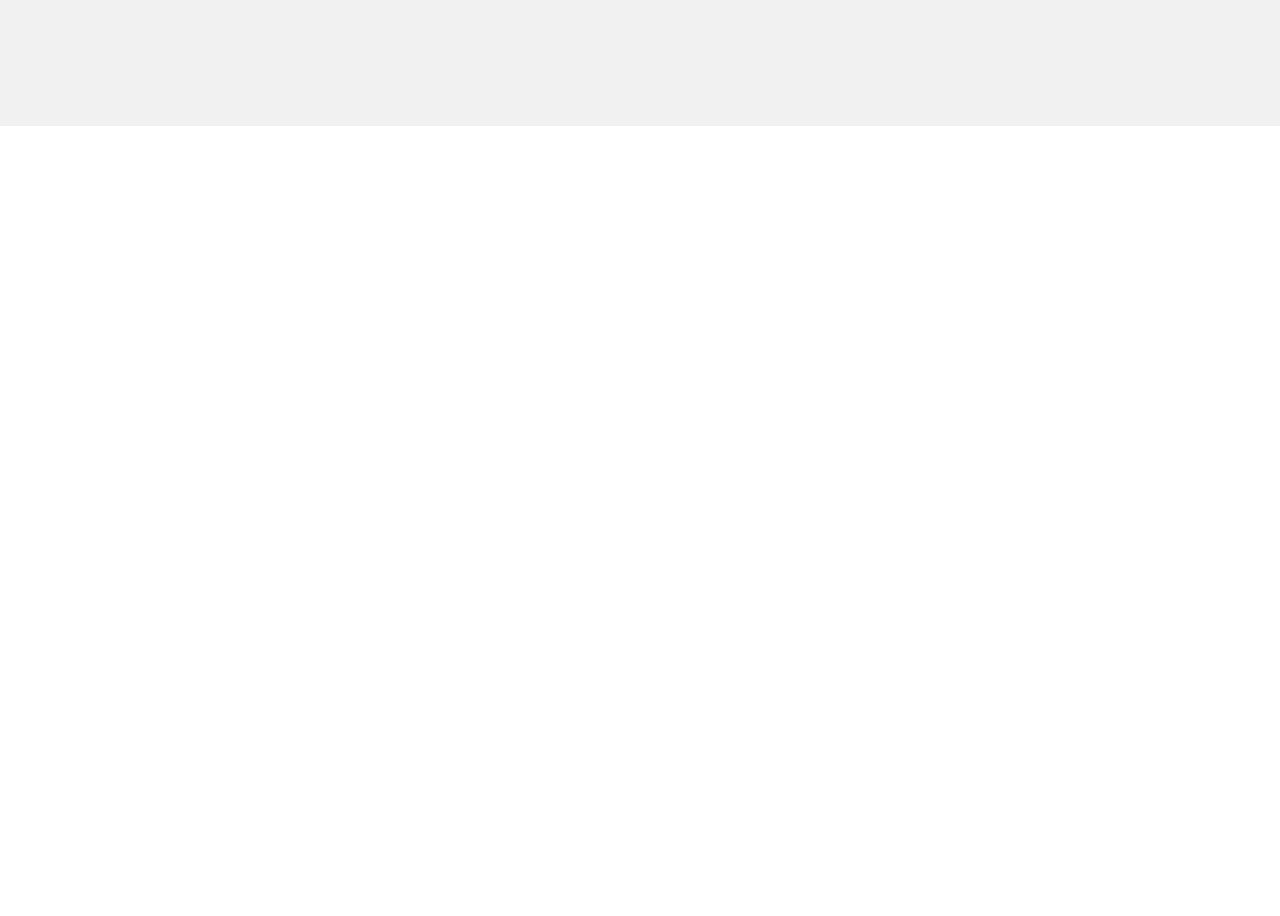
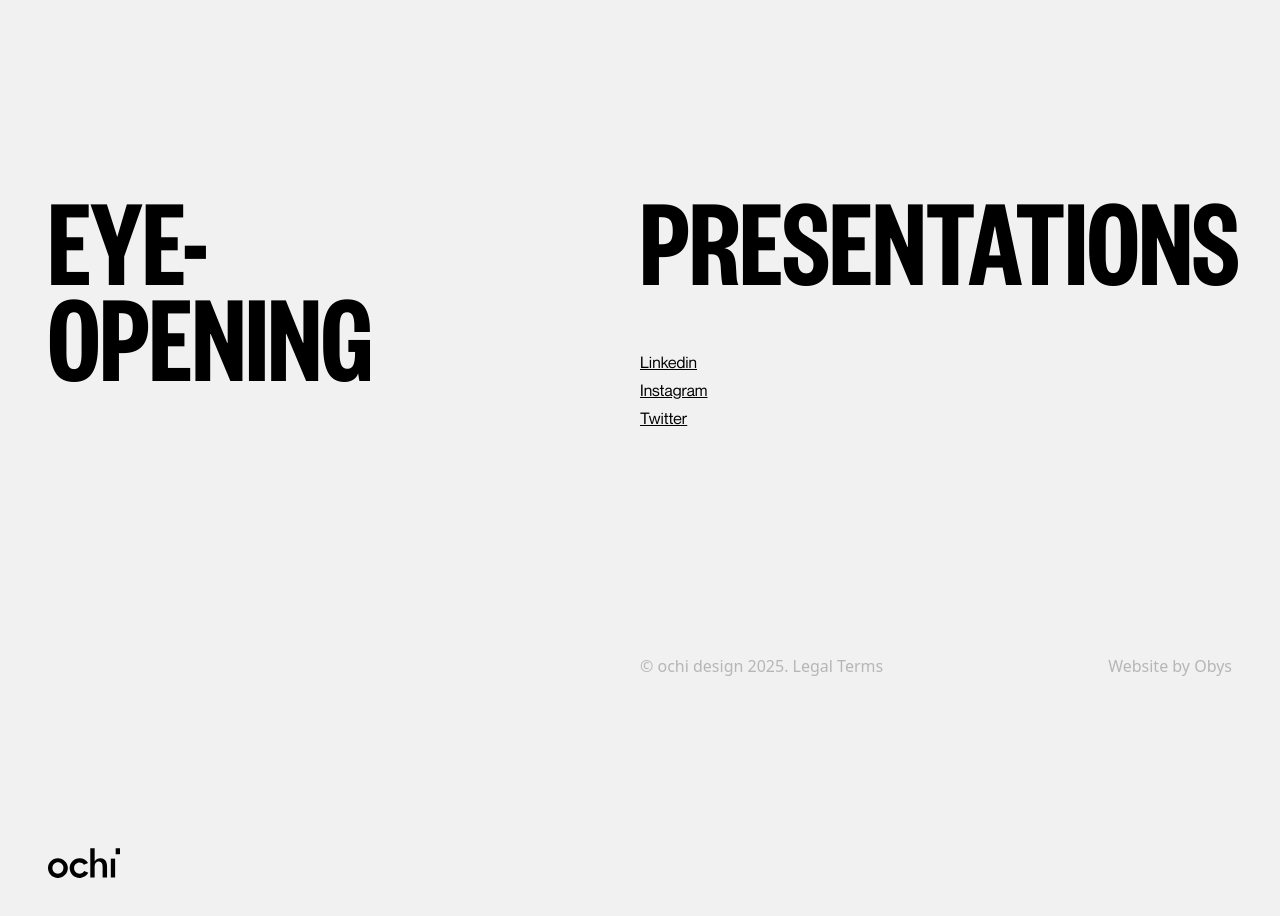
Before and after one commit to Tushar-Khandelwal-2004/ochi, a React (Vite) app: page / in a window 1280 px wide. Shown: the part 4480-5396 px from the top of the page. Before the commit the page ends 4606 px from the top, so only its background shows below. Built offline with nearby package versions, Linux system fonts and the light colour scheme.

Commit message:
implemented locomotive scroller

```diff
--- a/package.json
+++ b/package.json
@@ -10,7 +10,9 @@
     "preview": "vite preview"
   },
   "dependencies": {
-    "framer-motion": "^11.18.1",
+    "framer-motion": "^11.18.2",
+    "gsap": "^3.12.7",
+    "locomotive-scroll": "^5.0.0-beta.21",
     "react": "^18.3.1",
     "react-dom": "^18.3.1",
     "react-icons": "^5.4.0"
--- a/src/App.jsx
+++ b/src/App.jsx
@@ -2,13 +2,14 @@
 import Cards from "./components/Cards"
 import Eyes from "./components/Eyes"
 import Features from "./components/Features"
+import Footer from "./components/Footer"
 import Marque from "./components/Marque"
 import Navbar from "./components/Navbar"
 import LandingPage from "./LandingPage"
-
-//2:12:32
+import LocomotiveScroll from "locomotive-scroll"
 function App() {
 
+  const locomotiveScroll=new LocomotiveScroll();
 
   return (
     <div className="w-full h-screen ">
@@ -19,6 +20,7 @@
       <Eyes/>
       <Features/>
       <Cards/>
+      <Footer/>
     </div>
   )
 }
--- a/src/LandingPage.jsx
+++ b/src/LandingPage.jsx
@@ -1,3 +1,4 @@
+import { motion } from "framer-motion";
 import { FaArrowUpLong } from "react-icons/fa6";
 function LandingPage() {
     return (
--- /dev/null
+++ b/src/components/Footer.jsx
@@ -0,0 +1,34 @@
+
+function Footer() {
+    return (
+        <div className="bg-[#F1F1F1] w-full h-full p-12 flex gap-5">
+            <div className="w-1/2 h-full flex flex-col justify-between">
+                <div className="heading font-custom">
+                    <h1 className="uppercase text-[10vw] leading-none -mb-8" >Eye-</h1>
+                    <h1 className="uppercase text-[10vw] leading-none -mb-8" >Opening</h1>
+                </div>
+                <svg width="72" height="30" viewBox="0 0 72 30" fill="none" xmlns="http://www.w3.org/2000/svg">
+                    <path d="M9.8393 10.2032C4.22951 10.3257 -0.0459221 14.7356 0.000372391 20.2752C0.0412204 25.3548 4.57808 30.3608 10.6862 29.9226C15.5145 29.5768 19.9015 25.4119 19.8525 20.0057C19.8035 14.5995 15.1904 10.0916 9.8393 10.2032ZM9.89649 25.7005C6.87101 25.7005 4.39834 23.1144 4.40924 19.9839C4.39525 19.2507 4.52792 18.522 4.79947 17.8407C5.07102 17.1594 5.47597 16.5392 5.99056 16.0164C6.50515 15.4937 7.11902 15.0789 7.79613 14.7966C8.47324 14.5142 9.19995 14.3698 9.93362 14.372C10.6673 14.3742 11.3931 14.5228 12.0686 14.8092C12.744 15.0956 13.3554 15.514 13.8668 16.0398C14.3783 16.5656 14.7796 17.1882 15.0471 17.8711C15.3146 18.554 15.4429 19.2834 15.4246 20.0166C15.4409 23.1008 12.9111 25.7059 9.88832 25.7005H9.89649Z" fill="currentColor"></path>
+                    <path d="M62.8086 29.4855H67.1222V10.6372H62.8086V29.4855Z" fill="currentColor"></path>
+                    <path d="M67.6816 0.172852V6.13439H71.5322C71.6738 6.13439 71.8046 6.13439 72.0006 6.11534V0.172852H67.6816Z" fill="currentColor"></path>
+                    <path d="M31.5648 25.7016C28.5393 25.7016 26.0667 23.1156 26.0776 19.9851C26.0936 18.5291 26.6764 17.1366 27.7023 16.1029C28.7282 15.0692 30.1166 14.4757 31.573 14.4482C32.4198 14.4541 33.2537 14.6557 34.0095 15.0373C34.7654 15.4188 35.4227 15.97 35.9301 16.6477L40.0667 15.0144C38.2884 12.0853 35.0669 10.1145 31.4995 10.1989C25.8897 10.3214 21.6142 14.7313 21.6605 20.2709C21.7014 25.3505 26.2382 30.3565 32.3464 29.9183C33.9908 29.7803 35.5761 29.2408 36.9631 28.347C38.3501 27.4532 39.4963 26.2326 40.3009 24.7924L36.2542 22.9931C35.7705 23.8086 35.0851 24.486 34.2638 24.9604C33.4426 25.4347 32.5132 25.69 31.5648 25.7016Z" fill="currentColor"></path>
+                    <path d="M52.4097 10.1387C51.2512 10.1119 50.1066 10.3947 49.0941 10.958C48.0816 11.5212 47.2379 12.3445 46.6501 13.3427V0.172852H42.293V29.4688H46.6501C46.6501 29.1721 46.6501 18.7816 46.6501 18.7816C46.6501 15.6946 47.8619 13.4352 50.8084 13.4352C54.6046 13.4352 54.6209 17.4178 54.6209 19.6962C54.6209 22.9165 54.6209 25.5189 54.6209 28.7393V29.4987H59.0271C59.0271 29.3708 59.0488 29.2728 59.0488 29.1721C59.0488 25.5108 59.0951 21.8522 59.0325 18.1909C58.9916 15.6538 58.5015 10.1387 52.4097 10.1387Z" fill="currentColor"></path>
+                </svg>
+            </div>
+            <div className="w-1/2">
+                <h1 className="uppercase text-[10vw] leading-none -mb-8 font-custom" >Presentations</h1>
+                <div className="details font-custom2 mt-20">
+                    <a className="block underline underline-offset-3 mb-1 " target="_blank" href="https://x.com/Beluga_69_69">Linkedin</a>
+                    <a className="block underline underline-offset-3 mb-1 " target="_blank" href="https://x.com/Beluga_69_69">Instagram</a>
+                    <a className="block underline underline-offset-3 " target="_blank" href="https://x.com/Beluga_69_69">Twitter</a>
+                </div>
+                <div className="flex justify-between mt-56 text-[#B6B6B6]">
+                    <h3>&copy; ochi design 2025. Legal Terms</h3>
+                    <h3>Website by Obys</h3>
+                </div>
+            </div>
+        </div>
+    )
+}
+
+export default Footer
```
Also changed, not shown: 1 other file (tests, documents, lock files or other folders).
